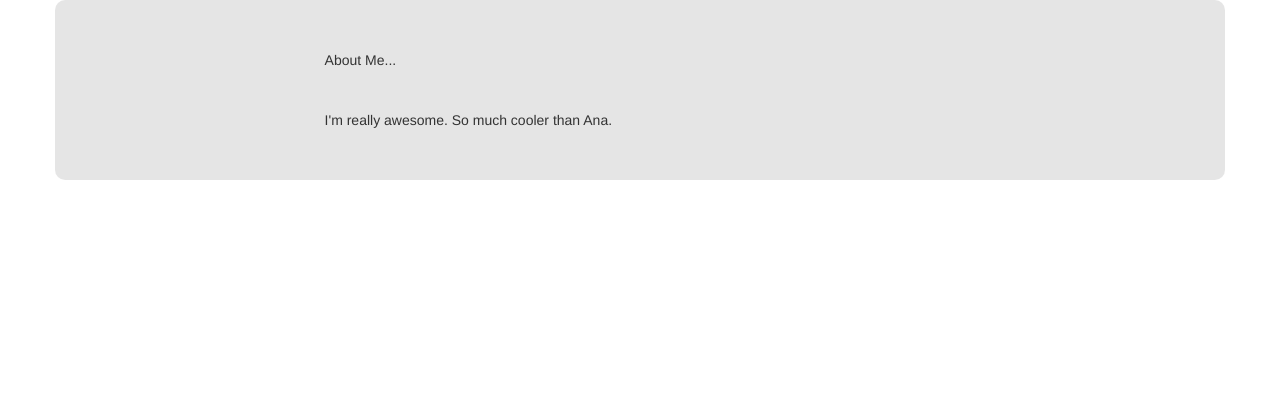
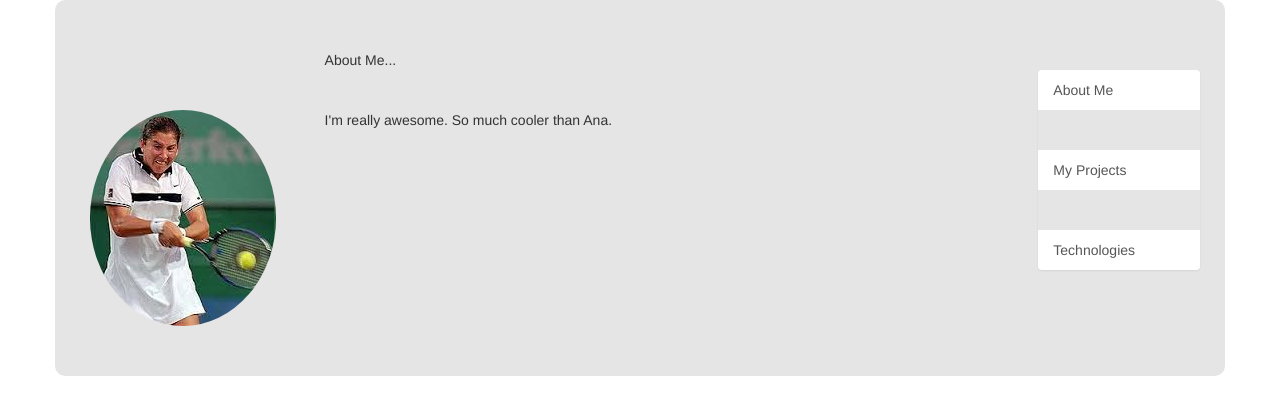
Before and after one commit to appacademyguru/mccreightmegan-portfolio, a plain HTML site: page public_html/index.html in a window 1280 px wide. Drawn offline with Linux system fonts and the light colour scheme.

Commit message:
More filesssssssssssssssss

```diff
--- a/public_html/css/style.css
+++ b/public_html/css/style.css
@@ -8,5 +8,12 @@ div{
 }
 
 .row{
+    border-bottom-width: 3px;
+    border-bottom-color: black;
+}
 
+.list-group-item{
+    border: 0;
+    margin-top: 40px;
+    margin-bottom: 40px;
 }
--- a/public_html/index.html
+++ b/public_html/index.html
@@ -27,7 +27,7 @@ and open the template in the editor.
                     </div>
                     <div class ="row"><!--info section-->
                         <div class = "col-xs-3"><!--image-->
-
+                            <img class="img-responsive img-circle" src ="images/tennis.jpg" >
                         </div>
                         <div class = "col-xs-9"><!--info-->
                             I'm really awesome. So much cooler than Ana.
@@ -35,6 +35,11 @@ and open the template in the editor.
                     </div>
                 </div>
                 <div class = "col-xs-2"><!--menu-->
+                    <nav class = "list-group">
+                        <a class ="list-group-item" href = "index.html">About Me</a>
+                        <a class ="list-group-item" href = "projects.html">My Projects</a>
+                        <a class ="list-group-item" href = "technologies.html">Technologies</a>
+                    </nav>
                 </div>
             </div>
         </div>
```
Also changed, not shown: public_html/images/tennis.jpg (added).
